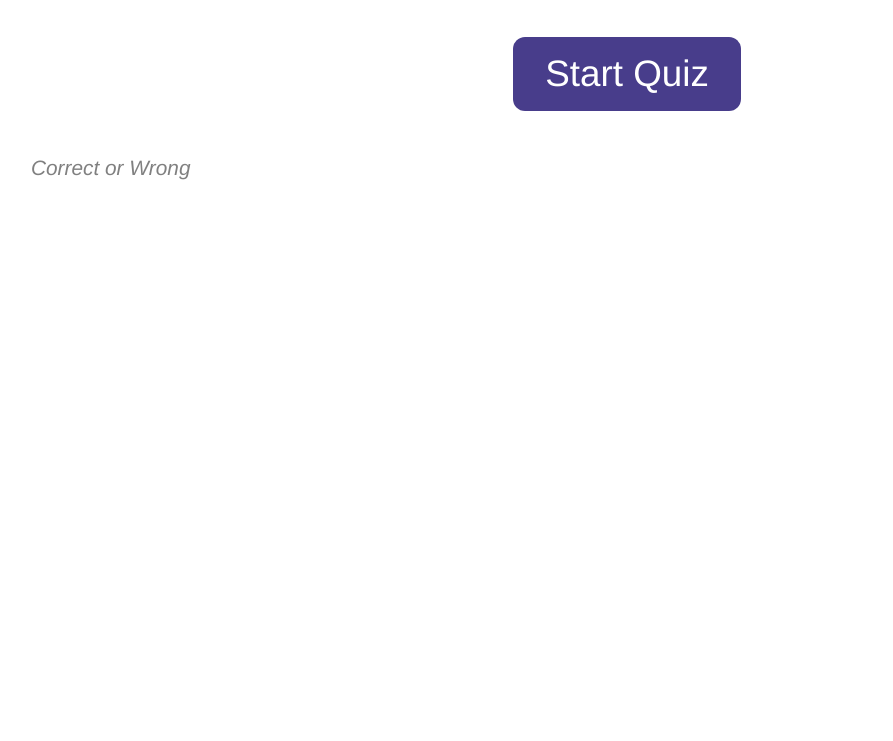
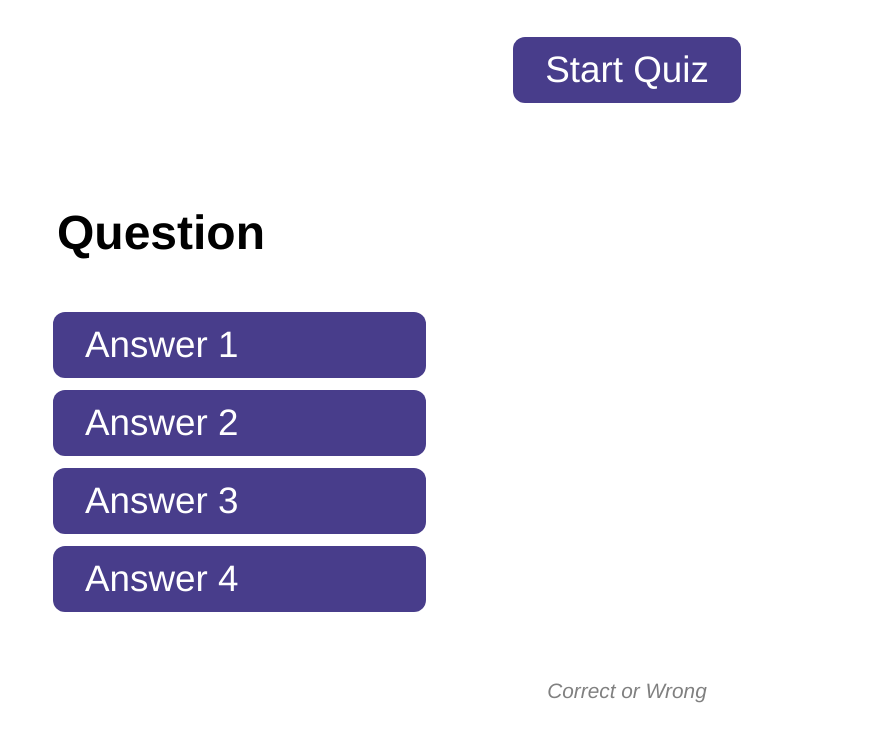
Before and after one commit to Jessiferizzo/Codequiz, a plain HTML site: page index.html in a window 1280 px wide. Shown: the part 463-1204 px from the top of the page, without its empty margins (13-906 px from the left). Before the commit the page ends 800 px from the top, so only its background shows below. Drawn offline with nearby package versions, Linux system fonts and the light colour scheme.

Commit message:
css edits adding question box

```diff
--- a/assets/css/style.css
+++ b/assets/css/style.css
@@ -39,10 +39,10 @@ body {
     text-align:center;
 }
 /*start page box*/
-.start-box h1 {
+.hide h1 {
     font-size: 5rem;
 }
-.start-box p{
+.hide p{
     font-size:2.5rem;
     padding:1.5rem;
 }
@@ -50,19 +50,45 @@ body {
     margin:auto;
 }
 
+/*question box*/
+.question-box{
+    display:flex;
+    flex-wrap:wrap;
+    flex-direction: column;
+    text-align:center;
+    margin:1.5rem;
+    width:100%;
 
+}
+.answer-choices{
+    list-style-type: none;
+    margin: 0px;
+    padding: 10px;
+    font-size:2rem;
+    text-align:left;
+    width:35%;
+}
+.question-box li{
+    margin:.75rem;
+}
+.li .btn{
+    margin:.75rem;
+}
+.li {
+    margin:0;
+    padding:0;
+}
 
 /*buttons*/
 .btn{
     outline: none;
     border: none;
-    display:flex;
     padding: 10px 15px;
     margin:10px;
     background-color:darkslateblue;
     color: white;
     font-size: 2.3rem;
-    padding: 1rem 2rem;
+    padding: .75rem 2rem;
     border-radius: 12px;
     /*box-shadow: 0 3px var(--grey);/*/
   }
--- a/assets/js/script.js
+++ b/assets/js/script.js
@@ -1,5 +1,8 @@
 //array of questions and answers
-
+let arr= {
+    Question 1:"Commonly used data types do not include:"
+    answer:
+}
 
 //add event listener to start button
 
--- a/index.html
+++ b/index.html
@@ -6,6 +6,9 @@
     <meta http-equiv="X-UA-Compatible" content="IE=edge">
     <meta name="viewport" content="width=device-width, initial-scale=1.0">
     <link rel="stylesheet" href="./assets/css/style.css" />
+    <link rel="stylesheet" href="jquery-ui.min.css">
+    <script src="external/jquery/jquery.js"></script>
+    <script src="jquery-ui.min.js"></script>
     <title>CodeQuiz</title>
 </head>
 
@@ -21,25 +24,23 @@
             </div>
         </div>
         <!--Start Quiz Box-->
-    <div id=start-page class="start-box">
+        <div id=start-page class="hide" >
             <h1>Coding Quiz Challenge</h1>
             <p>Try to answer the following code-related questions within the time limit.
                 Keep in mind that incorrect answers will penalize your score/time
                 by ten seconds!</p>
-        <button id= start-btn class="btn">Start Quiz</button>
-        <p style="text-align:left;color:gray;font-style: italic; font-size:1.3rem;">Correct or Wrong</p>
+            <button id=start-btn class="btn">Start Quiz</button>
         </div>
-    <!--Question Box
-    <div id="question-container" class="hide">
-        <div class="answer-buttons" class="btn-choices">
-            <button class="btn">Answer 1</button>
-            <button class="btn">Answer 1</button>
-            <button class="btn">Answer 1</button>
-            <button class="btn">Answer 1</button>
+        <div class="question-box">
+        <h2 class= "quiz-question" id="question"><p style="font-size:3rem;text-align:left;margin-bottom:0; margin-inline-start: 1rem;padding:10px;">Question</p></h2>
+        <ul class="answer-choices">
+            <li class="btn">Answer 1</li>
+            <li class="btn">Answer 2</li>
+            <li class="btn">Answer 3</li>
+            <li class="btn">Answer 4</li>
+        </ul>
         </div>
-        -->
-    </div>
-</div>
+    </div class="hide" id="result"><p style="text-align:left;color:gray;font-style: italic; font-size:1.3rem;">Correct or Wrong</p></div>
     <script src="./assets/js/script.js"></script>
 </body>
 
```
Lines whose indentation alone changed are shown as unchanged.
